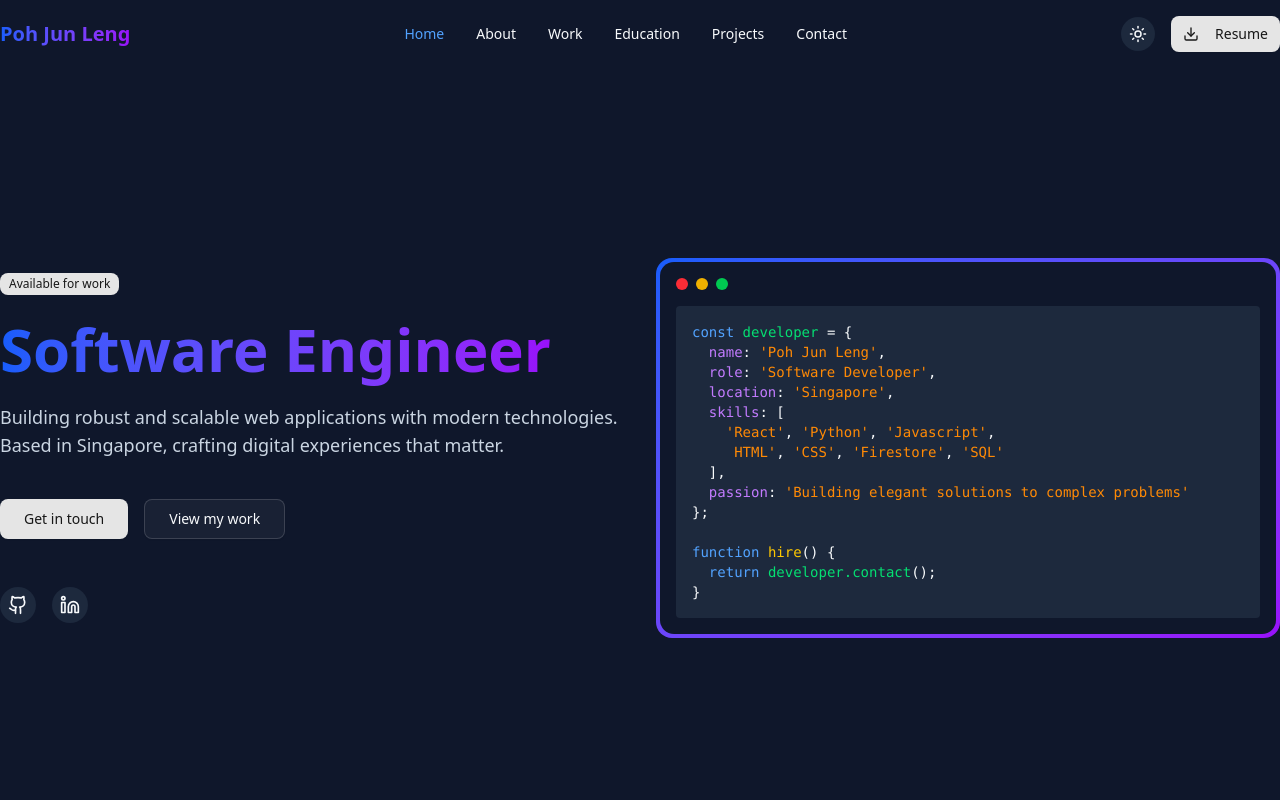
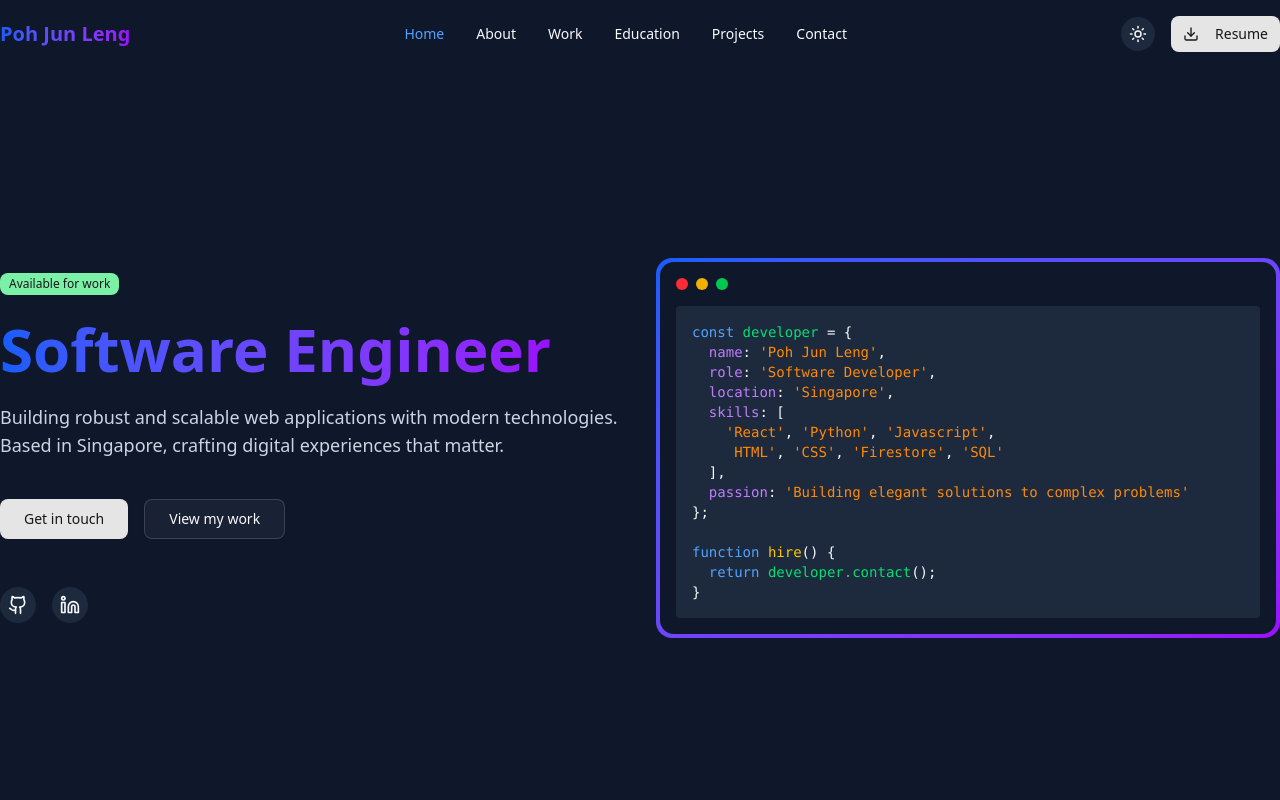
Before and after one commit to junlengg/junleng, a React (Vite) app: page / in a window 1280 px wide. Shown: the top 800 px of the page. Built offline with nearby package versions, Linux system fonts and the light colour scheme.

Commit message:
Fix download resume issue

```diff
--- a/src/App.jsx
+++ b/src/App.jsx
@@ -1,7 +1,7 @@
 import React, { useState, useEffect } from 'react';
 import { motion, AnimatePresence } from 'framer-motion';
 import { Code, Server, Database, Globe, Smartphone, Moon, Sun, Github, Linkedin, Mail, Download, ExternalLink, Code2, FileBadge, FileJson, BrainCircuit, Flame, Atom, MousePointer2, Instagram } from 'lucide-react';
-import JunLengResume from '/src/JunLengResume.pdf'
+import JunLengResume from '/public/JunLengResume.pdf'
 
 // Import shadcn/ui components
 import { Button } from '@/components/ui/button';
@@ -96,7 +96,7 @@ export default function LandingPage() {
               <Button className="hidden md:flex">
                 <Download size={16} className="mr-2" />
                 <a
-                  href="/src/JunLengResume.pdf"
+                  href="/JunLengResume.pdf"
                   alt="resume"
                   download="JunLengResume.pdf"
                 >
@@ -116,7 +116,7 @@ export default function LandingPage() {
               transition={{ duration: 0.7 }}
               className="flex flex-col gap-6"
             >
-              <Badge className="w-fit">Available for work</Badge>
+              <Badge className="w-fit bg-green-300">Available for work</Badge>
               <h1 className="text-4xl md:text-6xl font-bold">
                 <span className="bg-gradient-to-r from-blue-600 to-purple-600 bg-clip-text text-transparent">
                   Software Engineer
```
Also changed, not shown: 1 other file (tests, documents, lock files or other folders).
